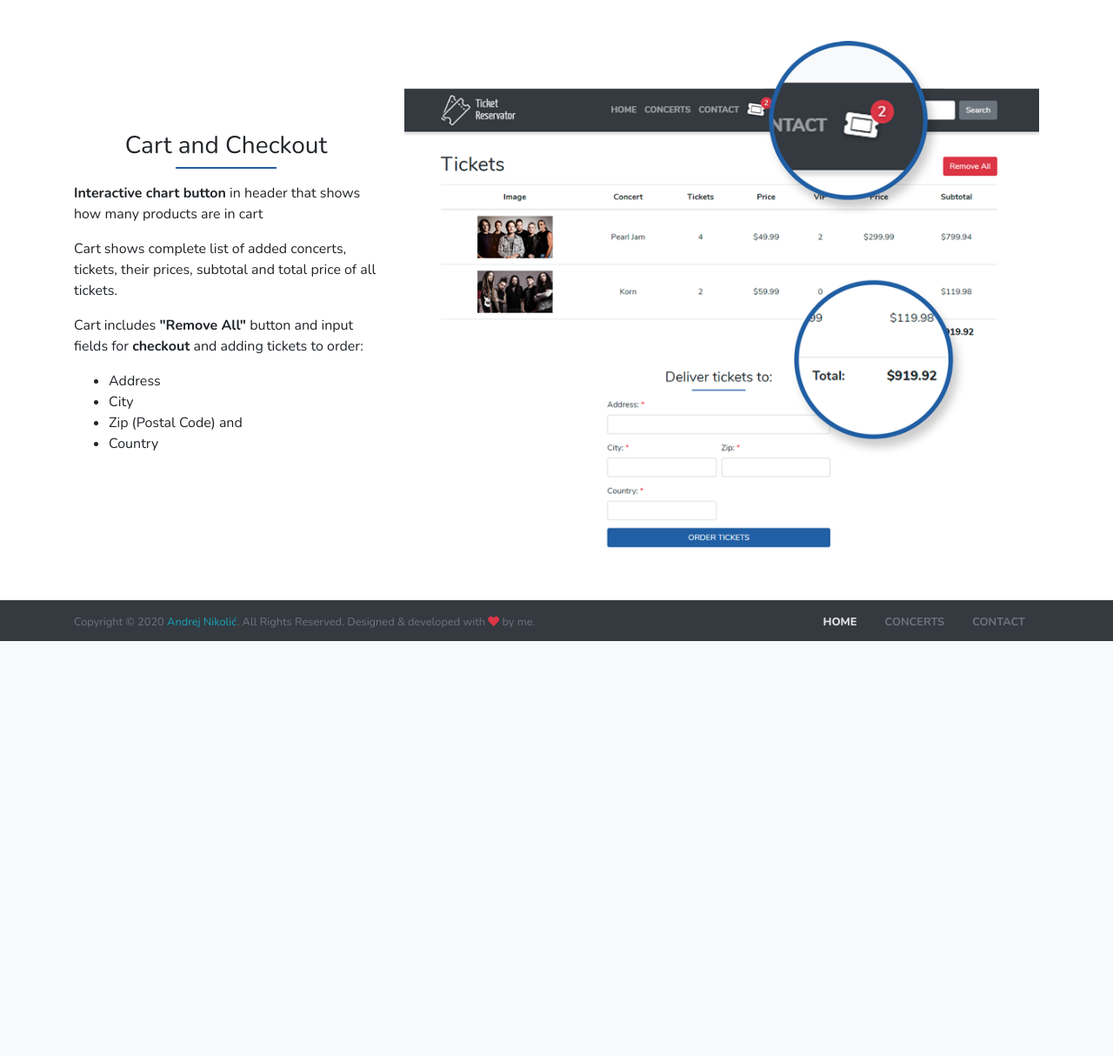
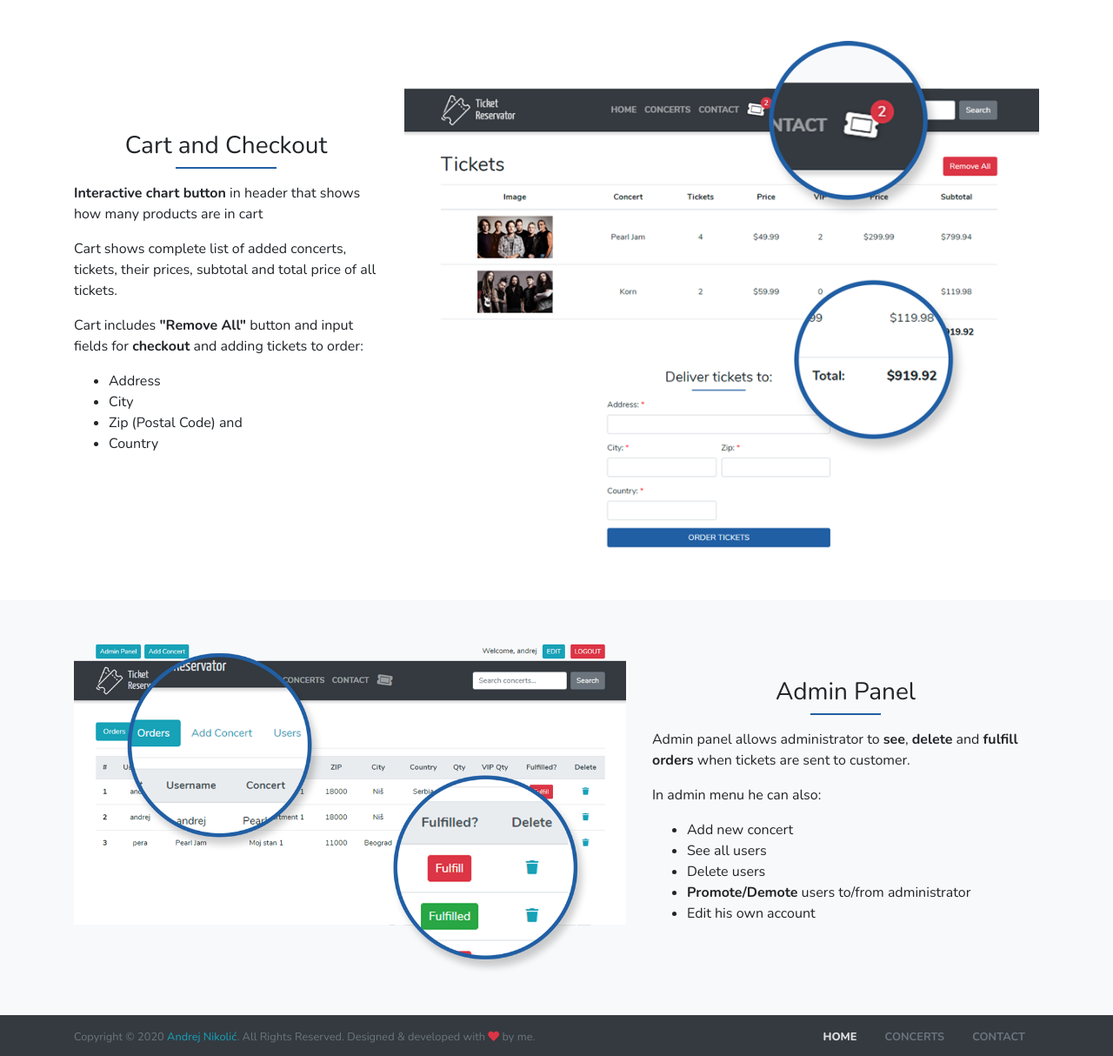
Before and after one commit to AndrejNikolic/Ticket-Reservator-project, a PHP site: page / in a window 1280 px wide. Shown: the part 2971-4185 px from the top of the page at 87% size. Before the commit the page ends 3708 px from the top, so only its background shows below. Run offline with PHP 8.4, Linux system fonts and the light colour scheme; some libraries are stand-ins or nearby versions.

Commit message:
Home page

```diff
--- a/css/style.css
+++ b/css/style.css
@@ -439,4 +439,10 @@ a:hover {
 .concert_image img {
   width: 100%;
 }
+
+.concert .main-img {
+  border-radius: 10px;
+  -webkit-box-shadow: -1px -1px 10px 0px rgba(52, 58, 64, 0.15);
+          box-shadow: -1px -1px 10px 0px rgba(52, 58, 64, 0.15);
+}
 /*# sourceMappingURL=style.css.map */
--- a/css/style.scss
+++ b/css/style.scss
@@ -372,3 +372,10 @@ a {
        width: 100%;
     }
 }
+
+.concert {
+    .main-img {
+        border-radius: 10px;
+        box-shadow: -1px -1px 10px 0px rgba(52, 58, 64, 0.15);
+    }
+}
--- a/index.php
+++ b/index.php
@@ -120,6 +120,28 @@
         </div>
         </div>
     </div>
+    <div class="conatainer-fluid bg-light">
+        <div class="container py-5">
+            <div class="row">
+                <div class="col-md-7">
+                    <img class="img-fluid" src="img/admin-02.png" alt="">
+                </div>
+                <div class="col-md-5 align-self-center">
+                    <h3>Admin Panel</h3>
+                    <p>Admin panel allows administrator to <b>see</b>, <b>delete</b> and <b>fulfill orders</b> when tickets are sent to customer.</p>
+                    <p>In admin menu he can also:
+                        <ul>
+                            <li>Add new concert</li>
+                            <li>See all users</li>
+                            <li>Delete users</li>
+                            <li><b>Promote/Demote</b> users to/from administrator</li>
+                            <li>Edit his own account</li>
+                        </ul>
+                    </p>
+                </div>
+            </div>
+        </div>
+    </div>
 </main>
 <?php include "assets/footer.php" ?>
 </body>
```
Also changed, not shown: concert_details.php (+1 -1 lines), 1 other file.
